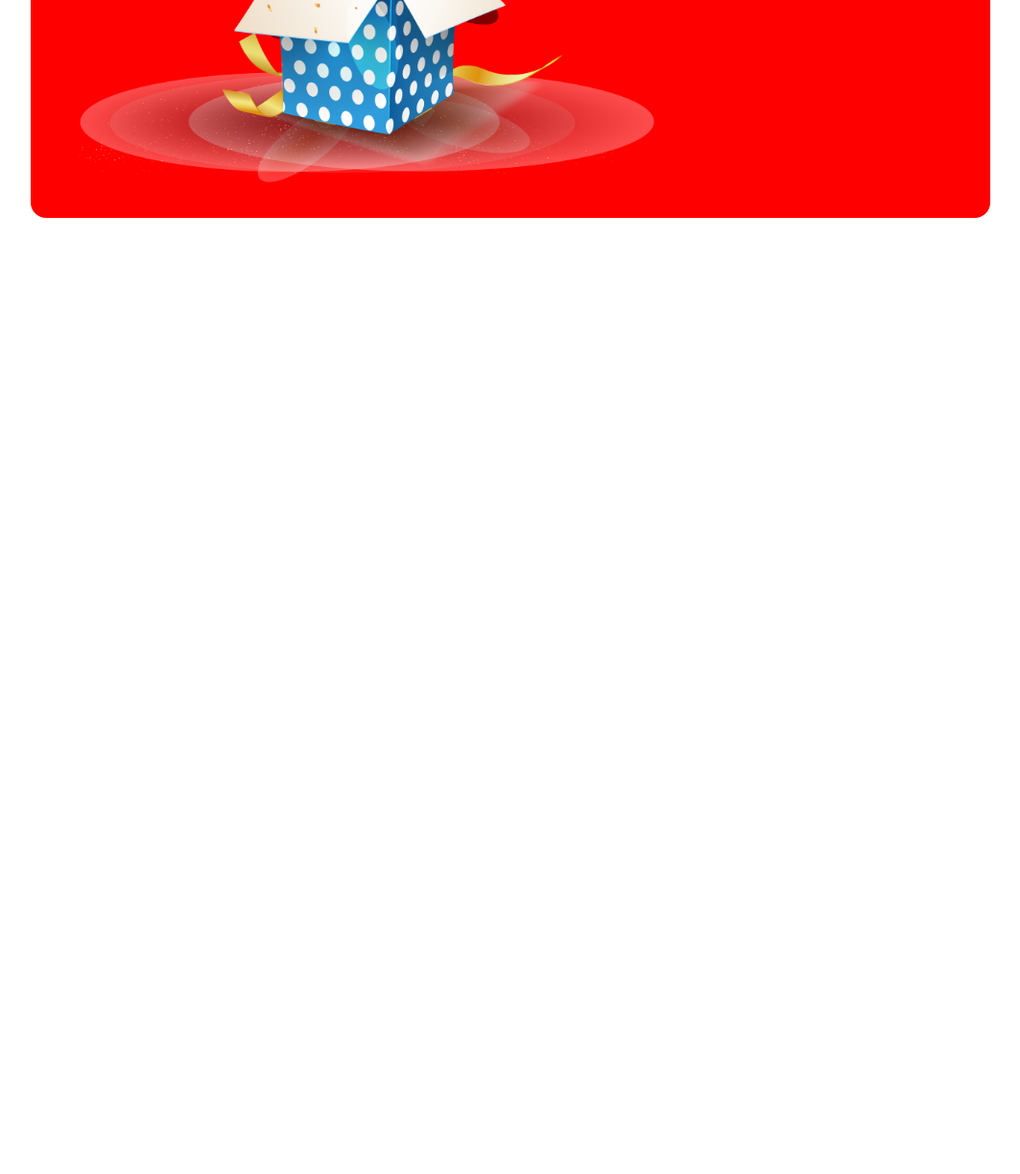
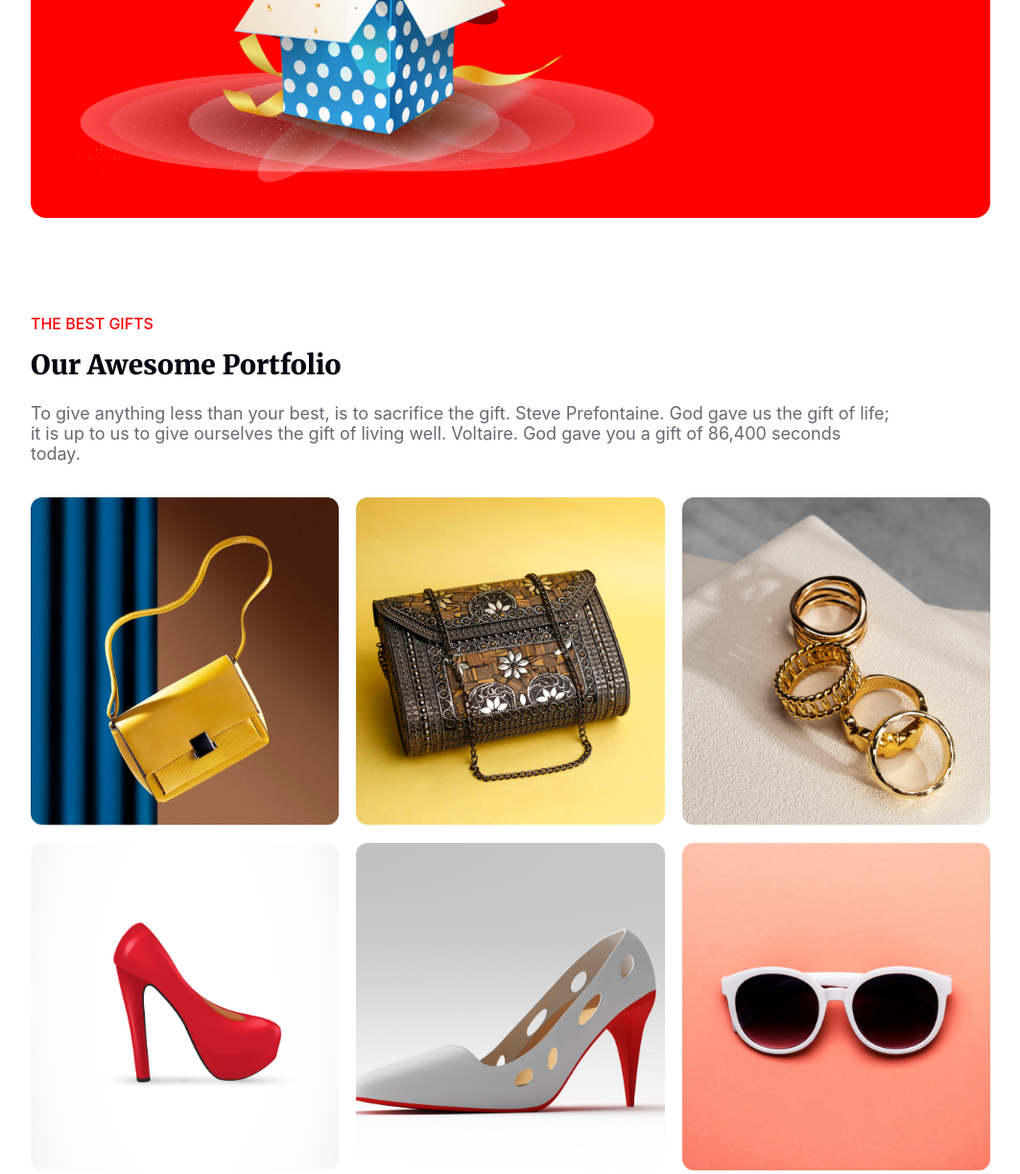
Before and after one commit to naimhossen1929/New-Year-Celebration, a plain HTML site: page index.html in a window 1280 px wide. Shown: the part 4115-5338 px from the top of the page at 96% size, without its empty margins (108-1171 px from the left). Before the commit the page ends 4392 px from the top, so only its background shows below. Drawn offline with Linux system fonts and the light colour scheme.

Commit message:
add gift section

```diff
--- a/index.html
+++ b/index.html
@@ -82,6 +82,22 @@
                 </div>
            </div>
         </section>
+
+        <!-- Portfolio section Start -->
+        <section class="container portfolio">
+            <h6>The Best Gifts</h6>
+            <h2>Our Awesome Portfolio</h2>
+            <p>To give anything less than your best, is to sacrifice the gift. Steve Prefontaine. God gave us the gift of life; it is up to us to give ourselves the gift of living well. Voltaire. God gave you a gift of 86,400 seconds today.</p>
+
+            <div class="gift-img">
+                <img src="resources/Rectangle 3.png" alt="" class="gift">
+                <img src="resources/Rectangle 4.png" alt="" class="gift">
+                <img src="resources/Rectangle 8.png" alt="" class="gift">
+                <img src="resources/Rectangle 5.png" alt="" class="gift">
+                <img src="resources/Rectangle 6.png" alt="" class="gift">
+                <img src="resources/Rectangle 7.png" alt="" class="gift">
+            </div>
+        </section>
     </main>
     <footer>
 
--- a/styles/style.css
+++ b/styles/style.css
@@ -300,3 +300,37 @@ margin-bottom: 60px;
     bottom: 120%;
     right: 25%;
 }
+
+/* Portfolio styles  */
+.portfolio h6{
+    color: #F00;
+font-family: Inter;
+font-size: 16px;
+font-weight: 500;
+text-transform: uppercase;
+margin-top: 100px;
+}
+.portfolio h2{
+color: #070211;
+font-size: 28px;
+font-weight: 900;
+text-transform: capitalize;
+margin-top: 15px;
+margin-bottom: 22px;
+}
+.portfolio p{
+color: rgba(7, 2, 17, 0.60);
+font-family: Inter;
+font-size: 18px;
+width: 896px;
+margin-bottom: 35px;
+}
+.gift-img{
+    display: grid;
+    grid-template-columns: auto auto auto;
+    gap: 18px;
+}
+.gift-img img{
+    width: 100%;
+    height: auto;
+}
```
